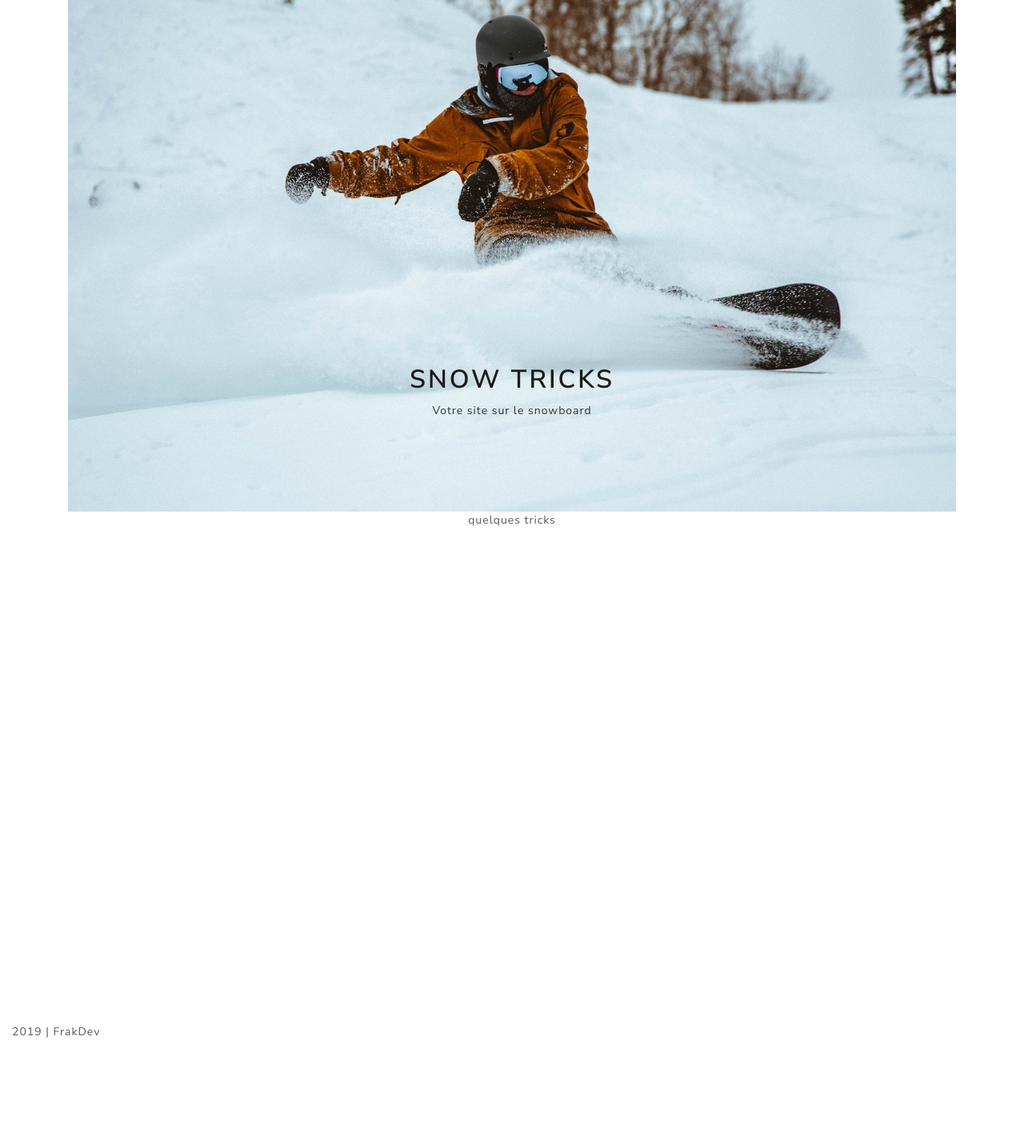
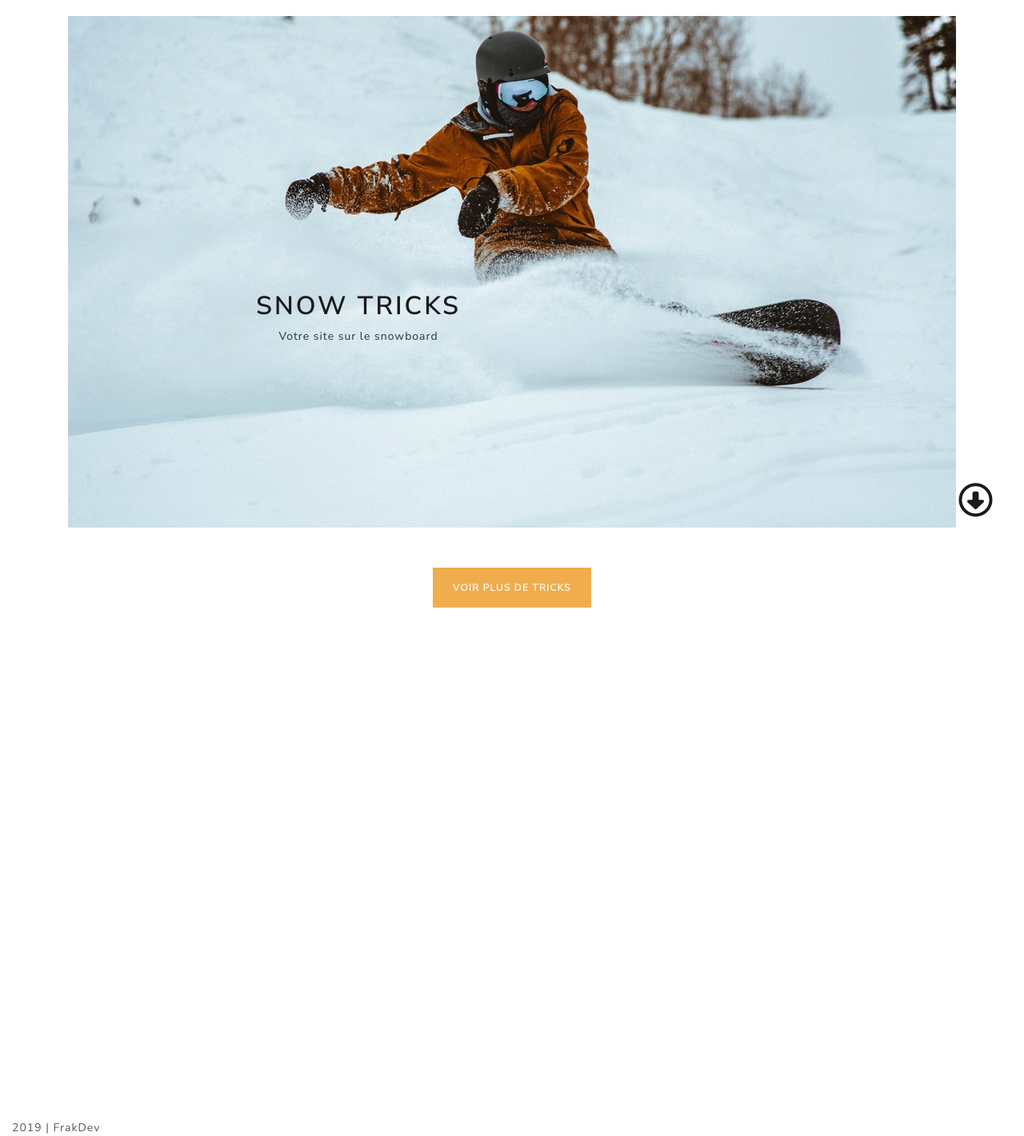
Before and after one commit to captainfrak/Projet6, a Symfony app: template templates/index.html.twig in a window 1280 px wide. Shown: the part 89-1510 px from the top of the page at 80% size. Before the commit the page ends 1387 px from the top, so only its background shows below. Run offline with Twig, Linux system fonts and the light colour scheme; the template is opened without the code that fills it, so the values that code supplies are empty; some libraries are stand-ins or nearby versions.

Commit message:
Add: add the trick list in the homepage + button to show more + button to navigate the view

```diff
--- a/templates/index.html.twig
+++ b/templates/index.html.twig
@@ -5,21 +5,40 @@
 {% block body %}
 <style>
     .section {
-        height: 80vh;
-
-        z-index: 2;
+        margin-bottom: 50px;
+        margin-top: 20px;
     }
     #test-center {
-        margin-top: 40%;
+        position: absolute;
+        bottom: 35%;
+        left: -15%;
     }
     #main-pic {
         background-image: url("{{ asset('../../img/main/main-bg.jpg') }}");
         background-repeat: no-repeat;
         background-position: center;
         width: 100%;
+        height: 80vh;
+    }
+    .card {
+        margin-bottom: 30px;
+        margin-top: 20px;
+    }
+    div.trick {
+        display: none;
     }
     .span-title {
         color: #313131;
+    }
+    #down-btn {
+        position: absolute;
+        bottom: 8%;
+        right: 3%;
+    }
+    #up-btn {
+        position: absolute;
+        bottom: -10%;
+        right: 0%;
     }
 </style>
 
@@ -29,9 +48,74 @@
             <h1>Snow Tricks</h1>
             <span class="span-title">Votre site sur le snowboard</span>
         </div>
+        <a href="#main-trickList" id="down-btn"><i class="far fa-arrow-alt-circle-down fa-w-16 fa-3x" id="down-icon"></i></a>
     </div>
 </div>
     <div class="section">
-        <p class="text-center">quelques tricks</p>
+        <div class="row justify-content-center" id="main-trickList">
+            {% for trick in tricks %}
+                <div class="col-xl-4 col-lg-4 col-md-6 col-sm-12 col-xs-8 trick" id="main-card">
+                    <div class="card">
+                        <img src="http://placehold.it/350x300" class="card-img-top" style="height: 300px" alt="...">
+                        <div class="card-body">
+                            <h5 class="card-title">{{ trick.name }}</h5>
+                            <div class="row">
+
+                                <a class="col-5" href="/tricks/{{ trick.name }}">
+                                    <button type="button" class="btn btn-primary">
+                                        {{ trick.name }}
+                                    </button>
+                                </a>
+                                {% if user %}
+                                    <a class="col-3" href="tricks/update/{{ trick.name }}">
+                                        <button class="btn btn-danger"><i class="fas fa-pencil-alt fa-sm"></i></button>
+                                    </a>
+                                    <a class="col-3" href="tricks/delete/{{ trick.name }}">
+                                        <button class="btn btn-danger"><i class="fas fa-trash-alt"></i></button>
+                                    </a>
+                                {% endif %}
+                            </div>
+                        </div>
+                        <div class="card-footer text-muted">
+                            <small>Dernière modification :{{ trick.createdAt | date("d/m/Y") }}</small>
+                            <p><small>par : {{ trick.author.username }}</small></p>
+                        </div>
+                    </div>
+                </div>
+            {%  endfor %}
+            </div>
+            <div class="row justify-content-center">
+                <div class="col-12 text-center">
+                <a href="#" class="btn btn-warning" id="loadMore" style="color: white;text-decoration: none;">Voir plus de tricks</a>
+                </div>
+                <div class="col-12">
+                <a href="#main-trickList" class="d-none" id="up-btn">
+                    <i class="far fa-arrow-alt-circle-up fa-w-16 fa-3x"></i>
+                </a>
+                </div>
+
+            </div>
+        </div>
     </div>
+
 {% endblock %}
+{% block javascripts %}
+    <script src="https://code.jquery.com/jquery-3.3.1.min.js"></script>
+    <script src="https://maxcdn.bootstrapcdn.com/bootstrap/4.0.0/js/bootstrap.min.js" integrity="sha384-JZR6Spejh4U02d8jOt6vLEHfe/JQGiRRSQQxSfFWpi1MquVdAyjUar5+76PVCmYl" crossorigin="anonymous"></script>
+
+    <script>
+        $(function () {
+            $("div.trick").slice(0, 6).show();
+            $("#loadMore").on('click', function (e) {
+                e.preventDefault();
+                $("div.trick:hidden").slice(0, 6).slideDown();
+                // put the method to display the #upList
+                if ($("div.trick:hidden").length === 0) {
+                    $("#loadMore").hide('slow');
+                    $("#up-btn").removeClass('d-none');
+                }
+            });
+        })
+    </script>
+
+{% endblock %}
```
